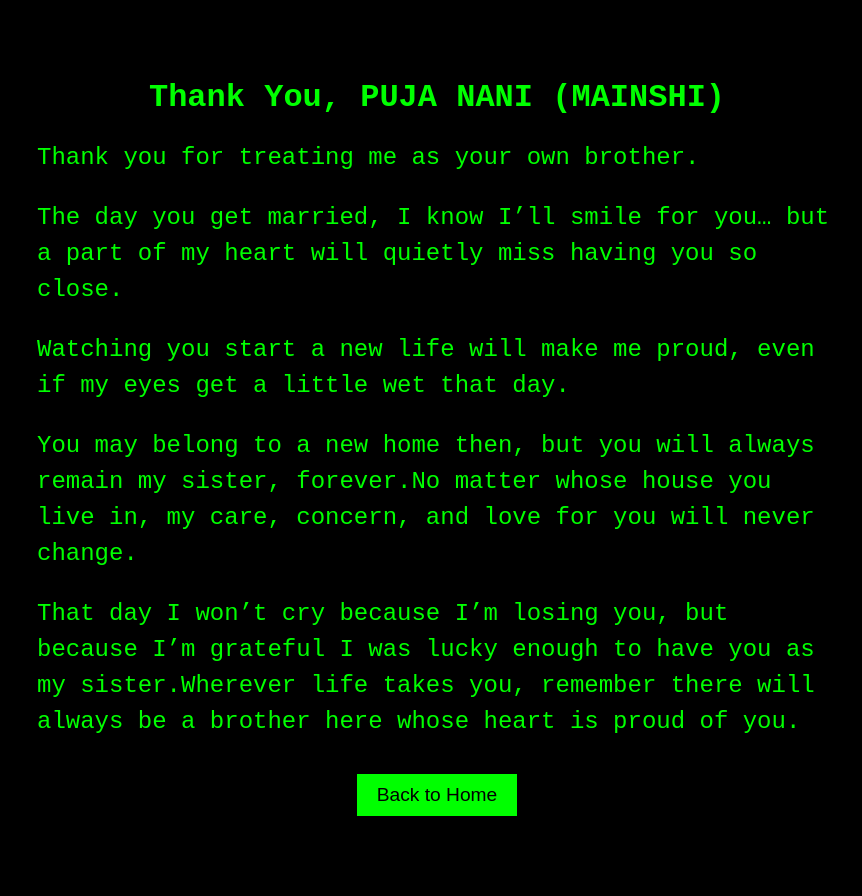
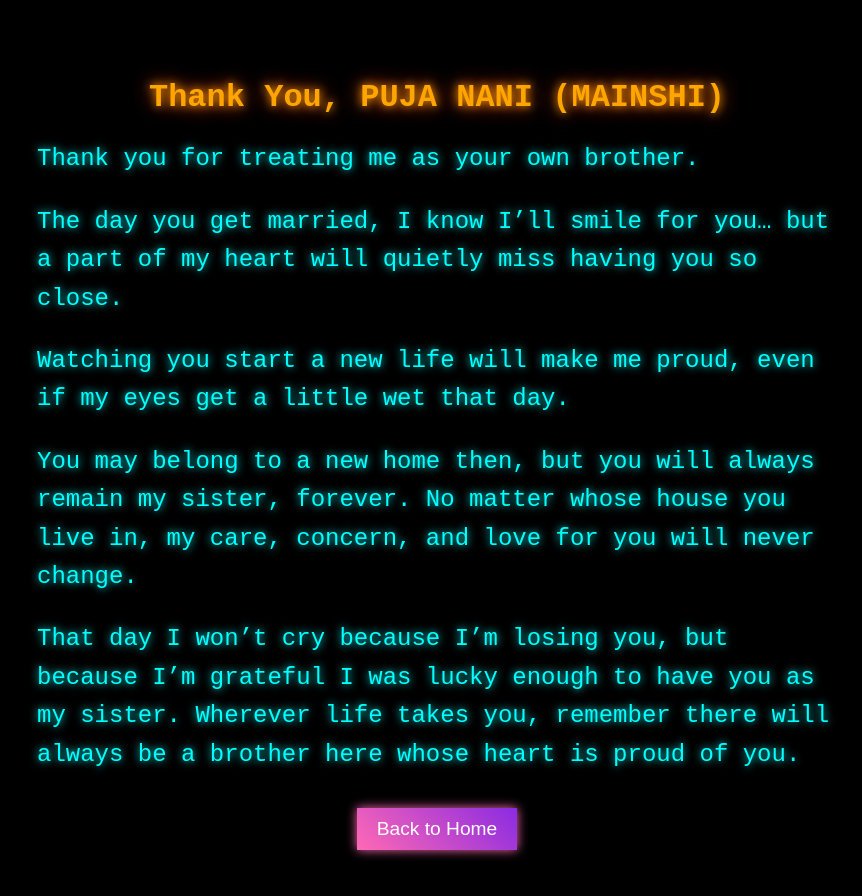
Before and after one commit to sarojinibehera480-creator/birthday-surprise, a plain HTML site: page thanks.html in a window 1280 px wide. Shown: the whole page, without its empty margins (203-1065 px from the left). Drawn offline with Linux system fonts and the light colour scheme.

Commit message:
Update thanks.html

```diff
--- a/thanks.html
+++ b/thanks.html
@@ -4,22 +4,51 @@
     <meta charset="UTF-8">
     <title>Thank You</title>
     <style>
-        body { font-family: 'Courier New', monospace; background: #000; color: #0f0; text-align: center; padding: 50px; }
-        .message { font-size: 1.5em; line-height: 1.5; margin: 20px; text-align: left; max-width: 800px; margin: 0 auto; }
-        button { background: #0f0; color: #000; border: none; padding: 10px 20px; font-size: 1.2em; margin: 10px; cursor: pointer; }
-        button:hover { background: #00ff00; }
+        body {
+            font-family: 'Courier New', monospace;
+            background: #000;
+            color: #00FFFF; /* Cyan text */
+            text-align: center;
+            padding: 50px;
+        }
+        h1 {
+            color: #FFA500; /* Orange heading */
+            text-shadow: 0 0 10px #FFA500, 0 0 20px #FF4500; /* Orange glow */
+        }
+        .message {
+            font-size: 1.5em;
+            line-height: 1.6;
+            margin: 20px auto;
+            text-align: left;
+            max-width: 800px;
+            text-shadow: 0 0 8px #00FFFF; /* Cyan glow */
+        }
+        button {
+            background: linear-gradient(45deg, #FF69B4, #8A2BE2); /* pink → purple */
+            color: #fff;
+            border: none;
+            padding: 10px 20px;
+            font-size: 1.2em;
+            margin: 10px;
+            cursor: pointer;
+            box-shadow: 0 0 10px #FF69B4;
+        }
+        button:hover {
+            background: #00FF00; /* lime green on hover */
+            color: #000;
+            box-shadow: 0 0 15px #00FF00;
+        }
     </style>
 </head>
 <body>
     <h1>Thank You, PUJA NANI (MAINSHI)</h1>
     <div class="message">
-        <p>Thank you for treating me as your own brother. </p>
+        <p>Thank you for treating me as your own brother.</p>
         <p>The day you get married, I know I’ll smile for you… but a part of my heart will quietly miss having you so close.</p>
         <p>Watching you start a new life will make me proud, even if my eyes get a little wet that day.</p>
-        <p>You may belong to a new home then, but you will always remain my sister, forever.No matter whose house you live in, my care, concern, and love for you will never change.</p>
-        <p>That day I won’t cry because I’m losing you, but because I’m grateful I was lucky enough to have you as my sister.Wherever life takes you, remember there will always be a brother here whose heart is proud of you.</p>
+        <p>You may belong to a new home then, but you will always remain my sister, forever. No matter whose house you live in, my care, concern, and love for you will never change.</p>
+        <p>That day I won’t cry because I’m losing you, but because I’m grateful I was lucky enough to have you as my sister. Wherever life takes you, remember there will always be a brother here whose heart is proud of you.</p>
     </div>
     <button onclick="window.location.href='index.html'">Back to Home</button>
 </body>
-
 </html>
```
